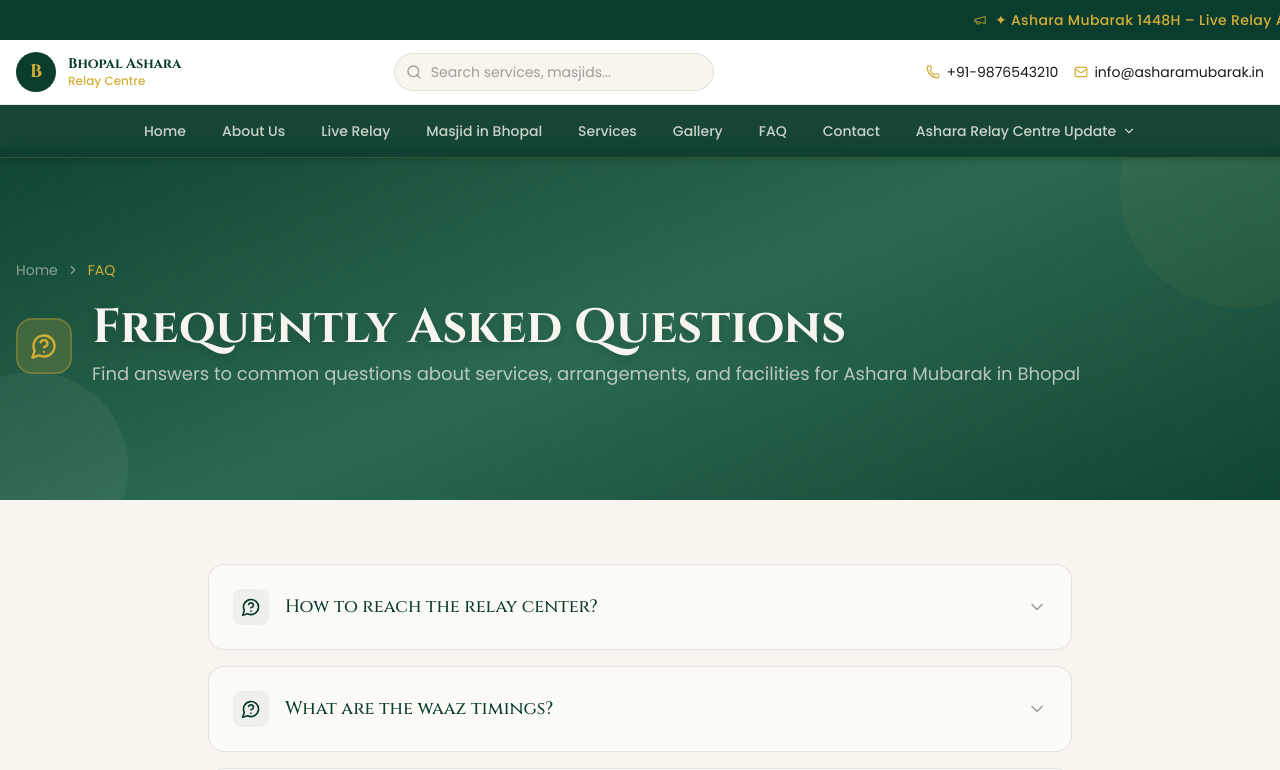
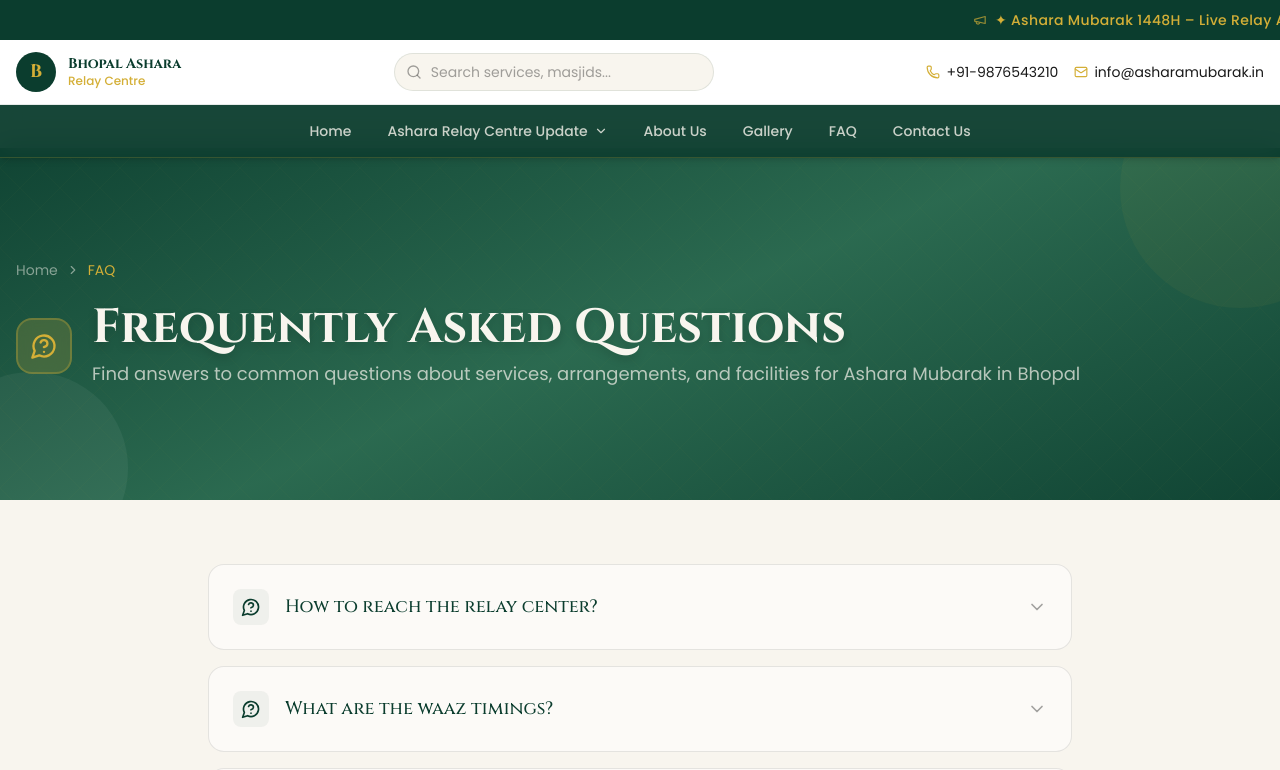
Before and after one commit to kuldeepmaurya4296/asaara-bhopal, a React (Vite) app: page /faq in a window 1280 px wide. Shown: the top 770 px of the page. Built offline with nearby package versions, Linux system fonts and the light colour scheme.

Commit message:
update header sequence

```diff
--- a/src/components/Header.jsx
+++ b/src/components/Header.jsx
@@ -12,13 +12,12 @@ const announcements = [
 
 const navItems = [
   { label: 'Home', href: '/' },
+  { type: 'dropdown', label: 'Ashara Relay Centre Update' },
+  // { label: "Dawoodi Bohra's of Bhopal", href: '/about' },
   { label: 'About Us', href: '/about' },
-  { label: 'Live Relay', href: '/#countdown' },
-  { label: 'Masjid in Bhopal', href: '/#masjids' },
-  { label: 'Services', href: '/#services' },
   { label: 'Gallery', href: '/gallery' },
   { label: 'FAQ', href: '/faq' },
-  { label: 'Contact', href: '/contact' },
+  { label: 'Contact Us', href: '/contact' },
 ];
 
 const dropdownItems = [
@@ -152,8 +151,72 @@ export default function Header() {
         <nav className="bg-emerald-dark/95 backdrop-blur-md border-b border-gold/20 hidden md:block">
           <div className="max-w-7xl mx-auto px-4">
             <ul className="flex items-center justify-center gap-1 py-1">
-              {navItems.map((item) => (
-                <li key={item.href}>
+              {navItems.map((item) => {
+                if (item.type === 'dropdown') {
+                  return (
+                    <li
+                      key={item.label}
+                      ref={dropdownRef}
+                      className="relative"
+                      onMouseEnter={handleDropdownEnter}
+                      onMouseLeave={handleDropdownLeave}
+                    >
+                      <button
+                        onClick={() => setIsDropdownOpen(!isDropdownOpen)}
+                        className={`relative px-4 py-3 text-sm font-medium transition-colors duration-300 group flex items-center gap-1.5 ${isDropdownOpen ? 'text-gold' : 'text-cream/80 hover:text-gold'
+                          }`}
+                      >
+                        {item.label}
+                        <ChevronDown
+                          size={14}
+                          className={`transition-transform duration-300 ${isDropdownOpen ? 'rotate-180' : ''}`}
+                        />
+                        <span className={`absolute bottom-1 left-1/2 -translate-x-1/2 h-0.5 bg-gold rounded-full transition-all duration-300 ${isDropdownOpen ? 'w-full' : 'w-0 group-hover:w-full'
+                          }`} />
+                      </button>
+
+                      <AnimatePresence>
+                        {isDropdownOpen && (
+                          <motion.div
+                            initial={{ opacity: 0, y: 8, scale: 0.97 }}
+                            animate={{ opacity: 1, y: 0, scale: 1 }}
+                            exit={{ opacity: 0, y: 8, scale: 0.97 }}
+                            transition={{ duration: 0.2, ease: "easeOut" }}
+                            className="absolute left-0 top-full mt-1 w-72 bg-white/95 backdrop-blur-xl rounded-2xl shadow-2xl border border-emerald-dark/10 overflow-hidden z-50"
+                          >
+                            <div className="h-1 bg-gradient-to-r from-emerald-dark via-gold to-emerald-dark" />
+
+                            <div className="p-2">
+                              {dropdownItems.map((dropItem) => (
+                                <button
+                                  key={dropItem.href}
+                                  onClick={() => handleDropdownItemClick(dropItem)}
+                                  className="w-full flex items-center gap-3 px-4 py-3 rounded-xl text-left hover:bg-emerald-dark/5 transition-all duration-200 group/item"
+                                >
+                                  <div className="w-9 h-9 rounded-lg bg-emerald-dark/5 flex items-center justify-center shrink-0 group-hover/item:bg-gold/10 transition-colors">
+                                    <dropItem.icon size={16} className="text-emerald-dark group-hover/item:text-gold transition-colors" />
+                                  </div>
+                                  <div className="flex-1 min-w-0">
+                                    <p className="text-sm font-semibold text-charcoal group-hover/item:text-emerald-dark transition-colors flex items-center gap-1.5">
+                                      {dropItem.label}
+                                      {dropItem.external && (
+                                        <span className="text-[8px] bg-green-500/10 text-green-600 px-1.5 py-0.5 rounded-full font-bold uppercase">WhatsApp</span>
+                                      )}
+                                    </p>
+                                    <p className="text-[11px] text-charcoal/40 leading-tight">{dropItem.desc}</p>
+                                  </div>
+                                </button>
+                              ))}
+                            </div>
+                          </motion.div>
+                        )}
+                      </AnimatePresence>
+                    </li>
+                  );
+                }
+
+                return (
+                  <li key={item.label}>
                     {item.href.startsWith('/') && !item.href.includes('#') ? (
                       <Link
                         to={item.href}
@@ -172,70 +235,8 @@ export default function Header() {
                       </a>
                     )}
                   </li>
-              ))}
-
-              {/* Ashara Relay Centre Update Dropdown */}
-              <li
-                ref={dropdownRef}
-                className="relative"
-                onMouseEnter={handleDropdownEnter}
-                onMouseLeave={handleDropdownLeave}
-              >
-                <button
-                  onClick={() => setIsDropdownOpen(!isDropdownOpen)}
-                  className={`relative px-4 py-3 text-sm font-medium transition-colors duration-300 group flex items-center gap-1.5 ${
-                    isDropdownOpen ? 'text-gold' : 'text-cream/80 hover:text-gold'
-                  }`}
-                >
-                  Ashara Relay Centre Update
-                  <ChevronDown
-                    size={14}
-                    className={`transition-transform duration-300 ${isDropdownOpen ? 'rotate-180' : ''}`}
-                  />
-                  <span className={`absolute bottom-1 left-1/2 -translate-x-1/2 h-0.5 bg-gold rounded-full transition-all duration-300 ${
-                    isDropdownOpen ? 'w-full' : 'w-0 group-hover:w-full'
-                  }`} />
-                </button>
-
-                {/* Dropdown Menu */}
-                <AnimatePresence>
-                  {isDropdownOpen && (
-                    <motion.div
-                      initial={{ opacity: 0, y: 8, scale: 0.97 }}
-                      animate={{ opacity: 1, y: 0, scale: 1 }}
-                      exit={{ opacity: 0, y: 8, scale: 0.97 }}
-                      transition={{ duration: 0.2, ease: "easeOut" }}
-                      className="absolute right-0 top-full mt-1 w-72 bg-white/95 backdrop-blur-xl rounded-2xl shadow-2xl border border-emerald-dark/10 overflow-hidden z-50"
-                    >
-                      {/* Gold accent bar */}
-                      <div className="h-1 bg-gradient-to-r from-emerald-dark via-gold to-emerald-dark" />
-
-                      <div className="p-2">
-                        {dropdownItems.map((item, idx) => (
-                          <button
-                            key={item.href}
-                            onClick={() => handleDropdownItemClick(item)}
-                            className="w-full flex items-center gap-3 px-4 py-3 rounded-xl text-left hover:bg-emerald-dark/5 transition-all duration-200 group/item"
-                          >
-                            <div className="w-9 h-9 rounded-lg bg-emerald-dark/5 flex items-center justify-center shrink-0 group-hover/item:bg-gold/10 transition-colors">
-                              <item.icon size={16} className="text-emerald-dark group-hover/item:text-gold transition-colors" />
-                            </div>
-                            <div className="flex-1 min-w-0">
-                              <p className="text-sm font-semibold text-charcoal group-hover/item:text-emerald-dark transition-colors flex items-center gap-1.5">
-                                {item.label}
-                                {item.external && (
-                                  <span className="text-[8px] bg-green-500/10 text-green-600 px-1.5 py-0.5 rounded-full font-bold uppercase">WhatsApp</span>
-                                )}
-                              </p>
-                              <p className="text-[11px] text-charcoal/40 leading-tight">{item.desc}</p>
-                            </div>
-                          </button>
-                        ))}
-                      </div>
-                    </motion.div>
-                  )}
-                </AnimatePresence>
-              </li>
+                );
+              })}
             </ul>
           </div>
         </nav>
@@ -275,35 +276,15 @@ export default function Header() {
               </div>
 
               <div className="flex flex-col p-6 gap-1 overflow-y-auto flex-1">
-                {navItems.map((item) => (
-                  item.href.startsWith('/') && !item.href.includes('#') ? (
-                    <Link
-                      key={item.href}
-                      to={item.href}
-                      onClick={() => setIsMobileMenuOpen(false)}
-                      className="text-base font-medium text-charcoal hover:text-emerald-dark transition-colors py-2.5"
-                    >
-                      {item.label}
-                    </Link>
-                  ) : (
-                    <a
-                      key={item.href}
-                      href={item.href}
-                      onClick={() => setIsMobileMenuOpen(false)}
-                      className="text-base font-medium text-charcoal hover:text-emerald-dark transition-colors py-2.5"
-                    >
-                      {item.label}
-                    </a>
-                  )
-                ))}
-
-                {/* Mobile Dropdown */}
-                <div className="mt-4 pt-4 border-t border-emerald-dark/10">
+                {navItems.map((item) => {
+                  if (item.type === 'dropdown') {
+                    return (
+                      <div key={item.label} className="py-1 border-b border-emerald-dark/5">
                         <button
                           onClick={() => setIsMobileDropdownOpen(!isMobileDropdownOpen)}
                           className="w-full flex items-center justify-between text-base font-semibold text-emerald-dark py-2.5"
                         >
-                    Ashara Relay Centre Update
+                          {item.label}
                           <ChevronDown
                             size={16}
                             className={`transition-transform duration-300 ${isMobileDropdownOpen ? 'rotate-180' : ''}`}
@@ -319,24 +300,24 @@ export default function Header() {
                               transition={{ duration: 0.3 }}
                               className="overflow-hidden"
                             >
-                        <div className="pl-4 space-y-1 pb-2">
-                          {dropdownItems.map((item) => (
+                              <div className="pl-2 space-y-1 pb-2 mt-1">
+                                {dropdownItems.map((dropItem) => (
                                   <button
-                              key={item.href}
-                              onClick={() => handleDropdownItemClick(item)}
+                                    key={dropItem.href}
+                                    onClick={() => handleDropdownItemClick(dropItem)}
                                     className="w-full flex items-center gap-3 px-3 py-2.5 rounded-xl text-left hover:bg-white transition-colors"
                                   >
                                     <div className="w-8 h-8 rounded-lg bg-emerald-dark/5 flex items-center justify-center shrink-0">
-                                <item.icon size={14} className="text-emerald-dark" />
+                                      <dropItem.icon size={14} className="text-emerald-dark" />
                                     </div>
                                     <div>
                                       <p className="text-sm font-medium text-charcoal flex items-center gap-1.5">
-                                  {item.label}
-                                  {item.external && (
+                                        {dropItem.label}
+                                        {dropItem.external && (
                                           <span className="text-[8px] bg-green-500/10 text-green-600 px-1.5 py-0.5 rounded-full font-bold">WA</span>
                                         )}
                                       </p>
-                                <p className="text-[10px] text-charcoal/40">{item.desc}</p>
+                                      <p className="text-[10px] text-charcoal/40">{dropItem.desc}</p>
                                     </div>
                                   </button>
                                 ))}
@@ -345,6 +326,29 @@ export default function Header() {
                           )}
                         </AnimatePresence>
                       </div>
+                    );
+                  }
+
+                  return item.href.startsWith('/') && !item.href.includes('#') ? (
+                    <Link
+                      key={item.label}
+                      to={item.href}
+                      onClick={() => setIsMobileMenuOpen(false)}
+                      className="text-base font-medium text-charcoal hover:text-emerald-dark transition-colors py-2.5 border-b border-emerald-dark/5 last:border-0"
+                    >
+                      {item.label}
+                    </Link>
+                  ) : (
+                    <a
+                      key={item.label}
+                      href={item.href}
+                      onClick={() => setIsMobileMenuOpen(false)}
+                      className="text-base font-medium text-charcoal hover:text-emerald-dark transition-colors py-2.5 border-b border-emerald-dark/5 last:border-0"
+                    >
+                      {item.label}
+                    </a>
+                  );
+                })}
               </div>
 
               <div className="p-6 bg-white/50 border-t border-emerald-dark/10">
```
Lines whose indentation alone changed are shown as unchanged.
